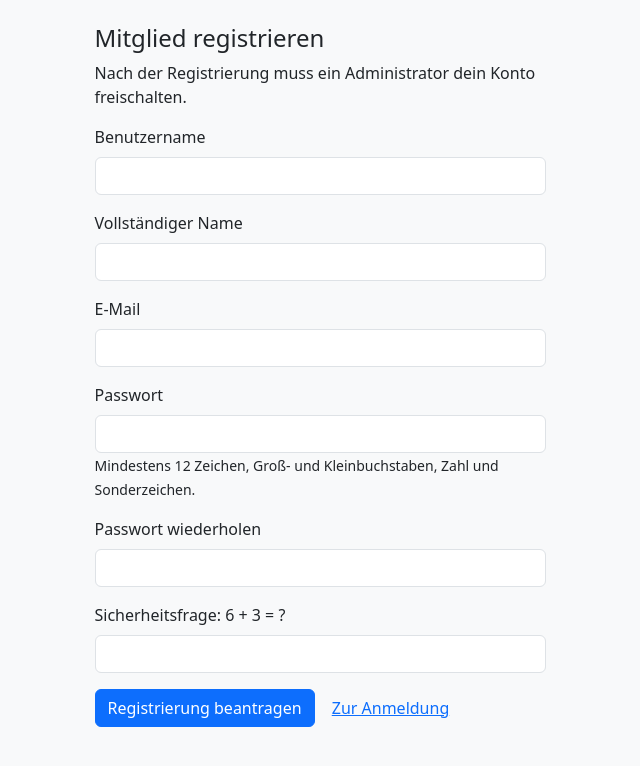
After one commit to jeh0004/Bib, a Flask app: page /register in a window 1280 px wide. The commit adds this page. Shown: the top 766 px of the page, without its empty margins (320-960 px from the left). Run offline with Flask 3, Linux system fonts and the light colour scheme; data that the repository does not hold is empty; parts of the project's set-up code (start-up, migrations or seed data) failed here and were passed over; some libraries are stand-ins or nearby versions.

Commit message:
Add moderated member self-registration and live admin role checks

```diff
--- a/app.py
+++ b/app.py
@@ -331,6 +331,11 @@ def login_required(f):
     def decorated(*args, **kwargs):
         if 'user_id' not in session:
             return redirect(url_for('login'))
+        current = get_db().execute('SELECT role,is_active FROM users WHERE id=?', (session['user_id'],)).fetchone()
+        if not current or not current['is_active']:
+            session.clear()
+            return redirect(url_for('login'))
+        session['role'] = current['role']
         if session.get('must_change_password') and request.endpoint != 'change_password':
             flash_msg('flash_must_change_pw', 'warning')
             return redirect(url_for('change_password'))
@@ -341,7 +346,8 @@ def login_required(f):
 def admin_required(f):
     @wraps(f)
     def decorated(*args, **kwargs):
-        if session.get('role') != 'admin':
+        current = get_db().execute('SELECT role,is_active FROM users WHERE id=?', (session.get('user_id'),)).fetchone()
+        if not current or not current['is_active'] or current['role'] != 'admin':
             abort(403)
         return f(*args, **kwargs)
     return decorated
@@ -452,6 +458,44 @@ def login():
 
     a, b = new_captcha()
     return render_template('login.html', captcha_a=a, captcha_b=b)
+
+
+# Public registration: pending approval, never creates admins.
+@app.route('/register', methods=['GET', 'POST'])
+def register():
+    if session.get('user_id'):
+        return redirect(url_for('catalog'))
+    if request.method == 'POST':
+        username = request.form.get('username', '').strip()
+        full_name = request.form.get('full_name', '').strip()
+        email = request.form.get('email', '').strip().lower()
+        pw = request.form.get('password', '')
+        confirm = request.form.get('password_confirm', '')
+        if _is_rate_limited('register:' + request.remote_addr):
+            flash('Zu viele Versuche. Bitte später erneut versuchen.', 'danger')
+        elif not check_captcha():
+            _record_failed_attempt('register:' + request.remote_addr)
+            flash('Sicherheitsfrage falsch.', 'danger')
+        elif (not re.fullmatch(r'[A-Za-z0-9_.-]{3,40}', username)
+              or len(full_name) < 2 or len(full_name) > 120
+              or len(email) > 254 or not re.fullmatch(r'[^@\\s]+@[^@\\s]+\\.[^@\\s]+', email)
+              or pw != confirm or validate_password(pw)):
+            _record_failed_attempt('register:' + request.remote_addr)
+            flash('Angaben ungültig. Passwort: mindestens 12 Zeichen, Groß-/Kleinbuchstaben, Zahl und Sonderzeichen.', 'danger')
+        else:
+            try:
+                with get_db():
+                    get_db().execute(
+                        """INSERT INTO users(username,password_hash,full_name,email,role,is_active,must_change_password)
+                           VALUES(?,?,?,?, 'user',0,0)""",
+                        (username, generate_password_hash(pw), full_name, email))
+                flash('Registrierung eingegangen. Ein Administrator muss dein Konto freischalten.', 'success')
+                return redirect(url_for('login'))
+            except sqlite3.IntegrityError:
+                _record_failed_attempt('register:' + request.remote_addr)
+                flash('Benutzername bereits vergeben.', 'danger')
+    a, b = new_captcha()
+    return render_template('register.html', captcha_a=a, captcha_b=b)
 
 
 @app.route('/logout')
@@ -914,6 +958,14 @@ def admin_edit_user(user_id):
         is_active = 1 if request.form.get('is_active') else 0
         if role not in ('admin', 'user'):
             role = 'user'
+        if user_id == session.get('user_id') and (role != 'admin' or not is_active):
+            flash('Du kannst deine eigene Administratorrolle nicht entfernen oder dich selbst sperren.', 'danger')
+            return redirect(url_for('admin_users'))
+        if user['role'] == 'admin' and (role != 'admin' or not is_active):
+            count = db.execute("SELECT COUNT(*) FROM users WHERE role='admin' AND is_active=1").fetchone()[0]
+            if count <= 1:
+                flash('Der letzte aktive Administrator darf nicht gesperrt oder herabgestuft werden.', 'danger')
+                return redirect(url_for('admin_users'))
         db.execute("""
             UPDATE users SET full_name=?, email=?, role=?, is_active=?
             WHERE id=?
--- a/templates/admin/users.html
+++ b/templates/admin/users.html
@@ -69,7 +69,7 @@
           {% elif user.is_active %}
             <span class="badge bg-success">{{ t.status_active }}</span>
           {% else %}
-            <span class="badge bg-danger">{{ t.status_locked }}</span>
+            <span class="badge bg-danger">Freischaltung ausstehend / gesperrt</span>
           {% endif %}
         </td>
         <td class="text-center">{{ user.active_loans }}</td>
--- a/templates/login.html
+++ b/templates/login.html
@@ -36,6 +36,7 @@
           <button type="submit" class="btn btn-primary w-100">{{ t.login_submit }}</button>
         </form>
         <hr>
+        <p class="text-center"><a href="{{ url_for('register') }}">Als Mitglied registrieren</a></p>
         <p class="text-center text-muted small mb-2">
           {{ t.login_forgot }}
         </p>
--- /dev/null
+++ b/templates/register.html
@@ -0,0 +1,18 @@
+{% extends 'base.html' %}
+{% block title %}Mitglied registrieren – LeihGut{% endblock %}
+{% block content %}
+<div class="row justify-content-center"><div class="col-md-7 col-lg-5">
+<h1 class="h4">Mitglied registrieren</h1>
+<p>Nach der Registrierung muss ein Administrator dein Konto freischalten.</p>
+<form method="post">
+<input type="hidden" name="csrf_token" value="{{ session.get('csrf_token','') }}">
+<div class="mb-3"><label class="form-label">Benutzername</label><input class="form-control" name="username" minlength="3" maxlength="40" autocomplete="username" required></div>
+<div class="mb-3"><label class="form-label">Vollständiger Name</label><input class="form-control" name="full_name" maxlength="120" required></div>
+<div class="mb-3"><label class="form-label">E-Mail</label><input class="form-control" type="email" name="email" maxlength="254" required></div>
+<div class="mb-3"><label class="form-label">Passwort</label><input class="form-control" type="password" name="password" minlength="12" autocomplete="new-password" required><small>Mindestens 12 Zeichen, Groß- und Kleinbuchstaben, Zahl und Sonderzeichen.</small></div>
+<div class="mb-3"><label class="form-label">Passwort wiederholen</label><input class="form-control" type="password" name="password_confirm" minlength="12" autocomplete="new-password" required></div>
+<div class="mb-3"><label class="form-label">Sicherheitsfrage: {{ captcha_a }} + {{ captcha_b }} = ?</label><input class="form-control" type="number" name="captcha" required></div>
+<button class="btn btn-primary" type="submit">Registrierung beantragen</button>
+<a class="btn btn-link" href="{{ url_for('login') }}">Zur Anmeldung</a>
+</form></div></div>
+{% endblock %}
```
Also changed, not shown: tests/test_registration.py (added, +38 -0 lines).
